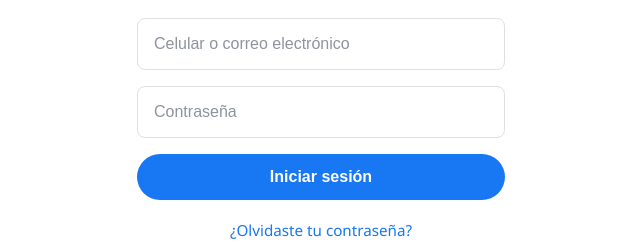
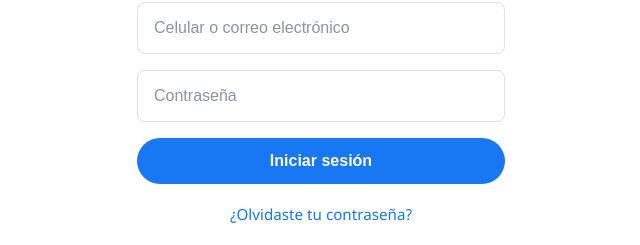
Before and after one commit to LidiaMargarita/pagina-wifi-final, a plain HTML site: page paginas-nuestras/facebook.html in a window 1280 px wide. Shown: the part 239-484 px from the top of the page, without its empty margins (319-959 px from the left). Drawn offline with Linux system fonts and the light colour scheme.

Commit message:
Update facebook.css

```diff
--- a/paginas-nuestras/facebook.css
+++ b/paginas-nuestras/facebook.css
@@ -20,7 +20,7 @@ body {
   display: flex;
   flex-direction: column;
   justify-content: center;
-  margin-top: 2.5rem; /* Subimos el contenido */
+  margin-top: 1.5rem; /* Subimos el contenido */
 }
 
 .language {
```
